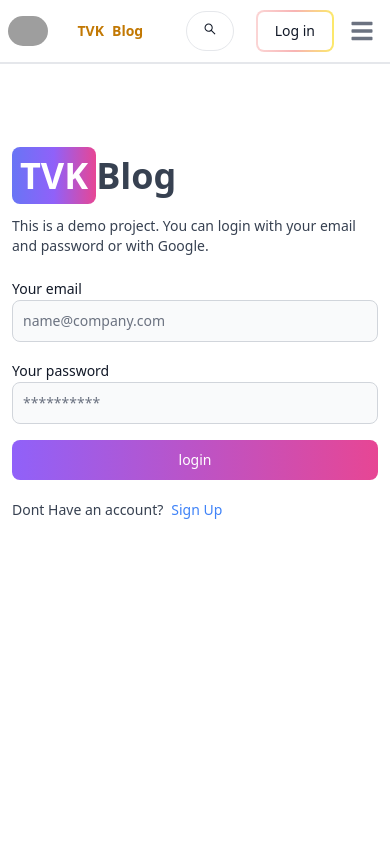
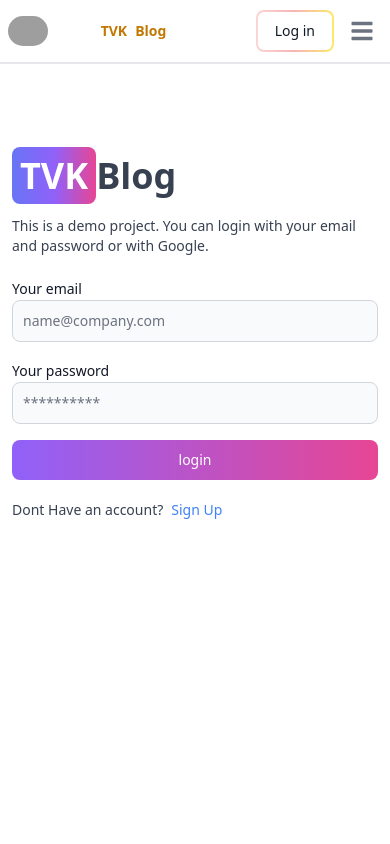
Before and after one commit to Jominjos/tvk-fe, a React (Vite) app: page /login in a window 390 px wide. Shown: the top 844 px of the page. Built offline with nearby package versions, Linux system fonts and the light colour scheme; no server answers; grey boxes are pictures that could not be loaded.

Commit message:
added redirects

```diff
--- a/src/components/Header.jsx
+++ b/src/components/Header.jsx
@@ -77,9 +77,9 @@
           onChange={(e) => setSearchTerm(e.target.value)}
         />
       </form>
-      <Button className="w-12 h-10 lg:hidden" color="gray" pill>
+      {/* <Button className="w-12 h-10 lg:hidden" color="gray" pill>
         <AiOutlineSearch />
-      </Button>
+      </Button> */}
       <div className="flex gap-2 md:order-2">
         <Button
           className="w-12 h-10 hidden sm:inline"
--- a/src/config.js
+++ b/src/config.js
@@ -1,2 +1,4 @@
 // config.js
-export const API_BASE_URL = "https://tvk.onrender.com";
+console.log(import.meta.env.VITE_BACKEND_URL);
+
+export const API_BASE_URL = "http://192.168.29.224:5173";
```
Also changed, not shown: 1 other file (tests, documents, lock files or other folders).
